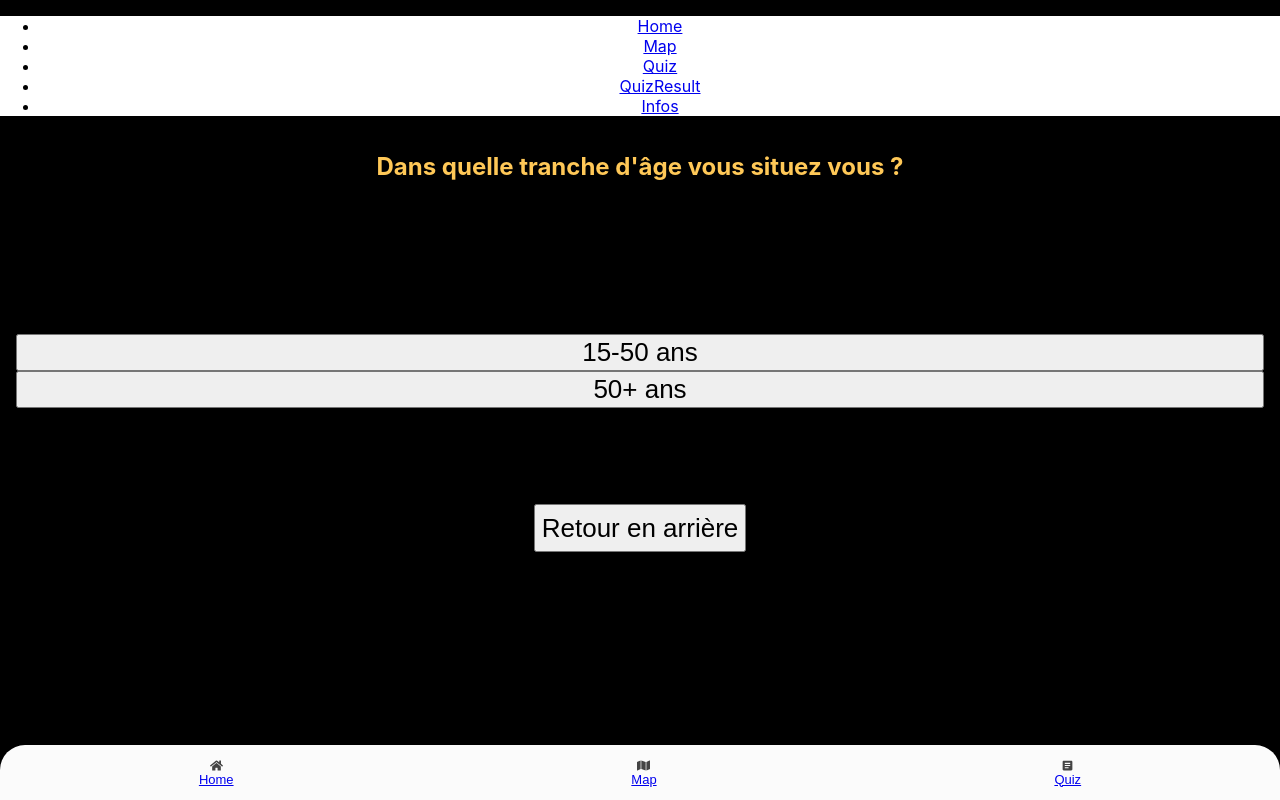
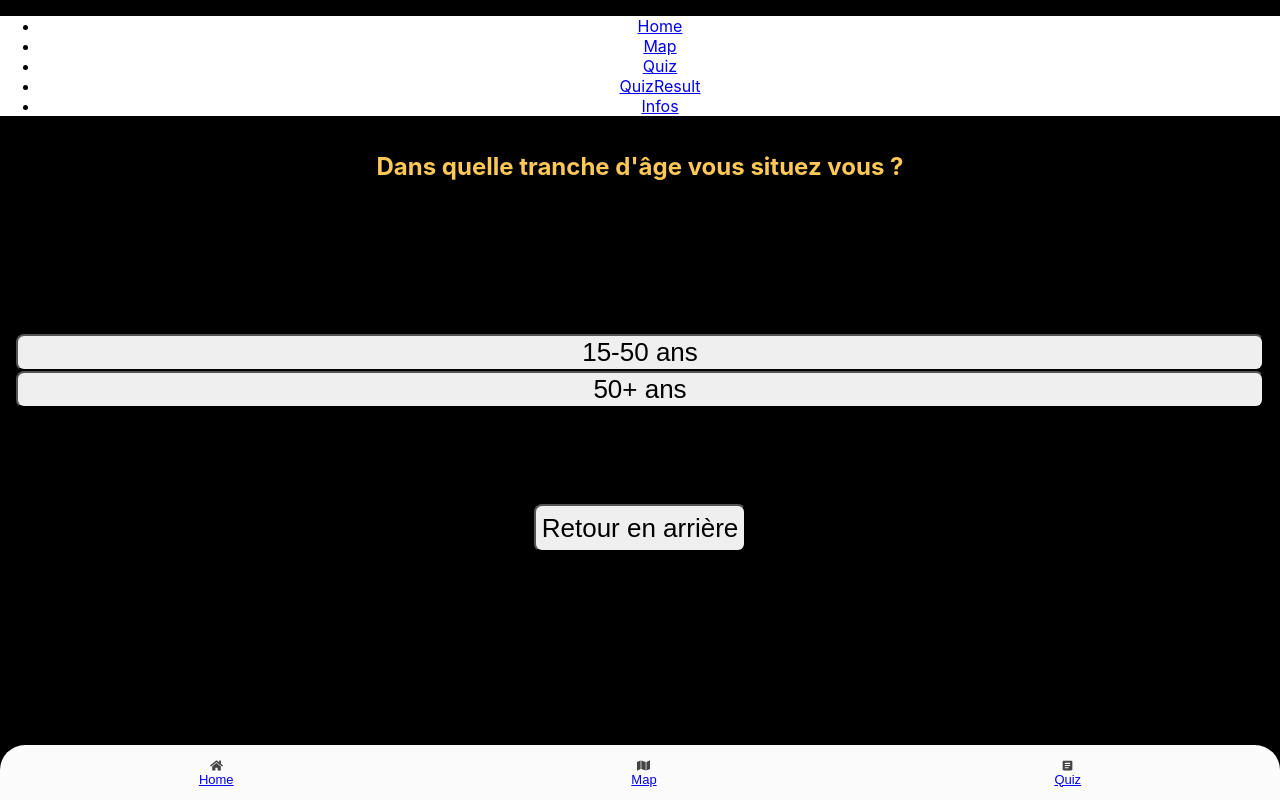
Before and after one commit to WildCodeSchool/2022-03-JS-Toulouse-project-2-actio, a React (Vite) app in the folder frontend/: page /Quiz in a window 1280 px wide. Built offline with nearby package versions, Linux system fonts and the light colour scheme.

Commit message:
supression des modifications du package.json

```diff
--- a/frontend/src/pages/Quiz.css
+++ b/frontend/src/pages/Quiz.css
@@ -28,6 +28,10 @@
 .show-result {
   display: flex;
   justify-content: center;
+}
+
+button {
+  border-radius: 0.5rem;
 }
 
 .quiz-container > h2 {
--- a/package.json
+++ b/package.json
@@ -17,8 +17,5 @@
   "devDependencies": {
     "concurrently": "^7.0.0",
     "husky": "^7.0.0"
-  },
-  "dependencies": {
-    "react-router-dom": "^6.3.0"
   }
 }
```
Also changed, not shown: 1 other file (tests, documents, lock files or other folders).
